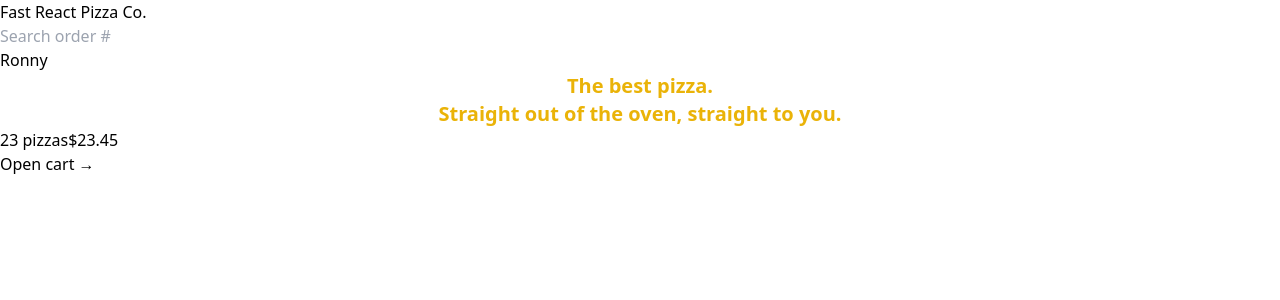
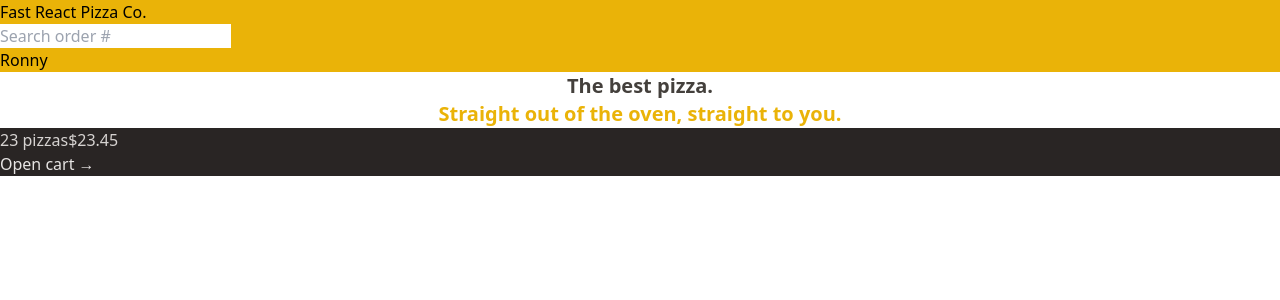
Before and after one commit to RachitJain959/react-pizza, a React (Vite) app: page / in a window 1280 px wide. Shown: the top 300 px of the page. Built offline with nearby package versions, Linux system fonts and the light colour scheme.

Commit message:
working with colors

```diff
--- a/src/features/cart/CartOverview.jsx
+++ b/src/features/cart/CartOverview.jsx
@@ -1,9 +1,9 @@
-import { Link } from 'react-router-dom';
+import { Link } from "react-router-dom";
 
 function CartOverview() {
   return (
-    <div>
-      <p>
+    <div className="bg-stone-800 text-stone-200">
+      <p className="text-stone-300">
         <span>23 pizzas</span>
         <span>$23.45</span>
       </p>
--- a/src/ui/Header.jsx
+++ b/src/ui/Header.jsx
@@ -1,9 +1,9 @@
-import { Link } from 'react-router-dom';
-import SearchOrder from '../features/order/SearchOrder';
+import { Link } from "react-router-dom";
+import SearchOrder from "../features/order/SearchOrder";
 
 function Header() {
   return (
-    <header>
+    <header className="bg-yellow-500">
       <Link to="/">Fast React Pizza Co.</Link>
       <SearchOrder />
       <p>Ronny</p>
--- a/src/ui/Home.jsx
+++ b/src/ui/Home.jsx
@@ -1,10 +1,12 @@
 function Home() {
   return (
     <div>
-      <h1 className="text-center text-xl font-semibold text-yellow-500">
+      <h1 className="text-center text-xl font-semibold text-stone-700">
         The best pizza.
         <br />
-        Straight out of the oven, straight to you.
+        <span className="text-yellow-500">
+          Straight out of the oven, straight to you.
+        </span>
       </h1>
     </div>
   );
```
